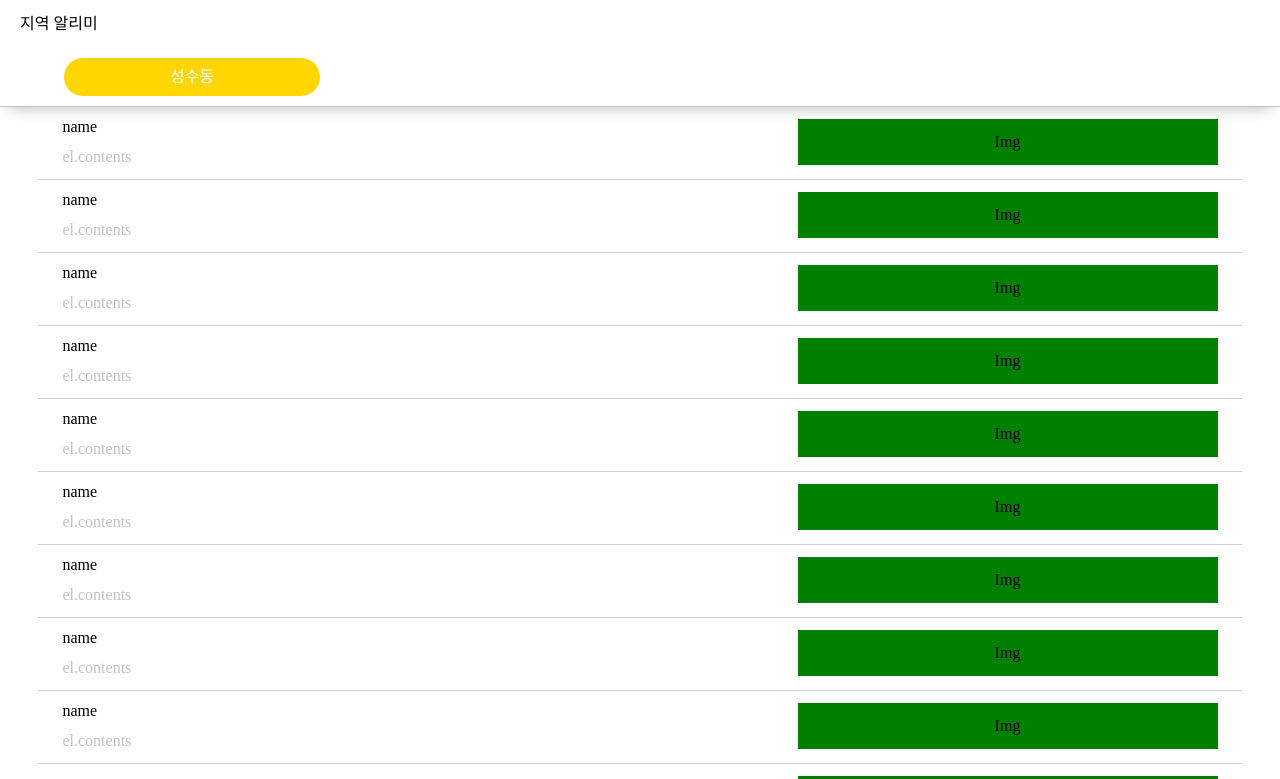
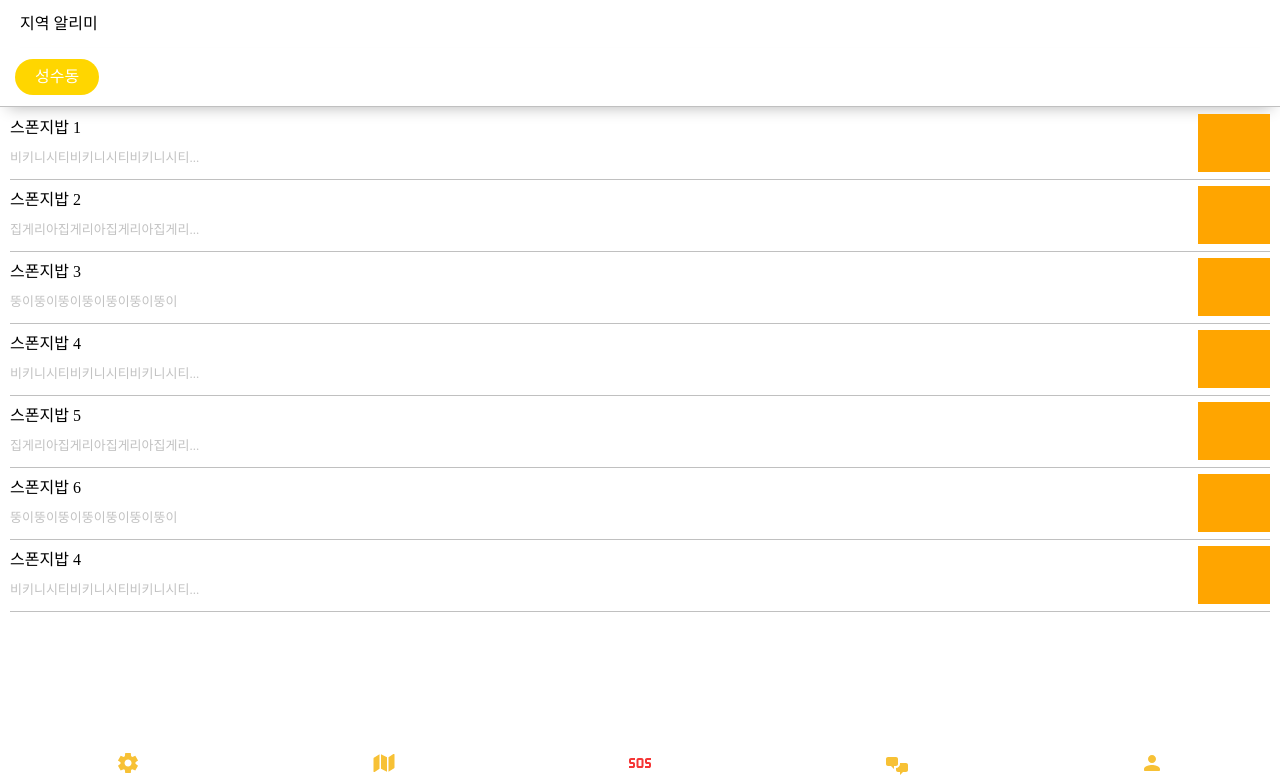
Before and after one commit to Jjaang9/app, a Next.js app: page /community in a window 1280 px wide. Shown: the top 779 px of the page. Built offline with nearby package versions, Linux system fonts and the light colour scheme.

Commit message:
REFACTOR :: community-page

```diff
--- a/src/app/community/page.jsx
+++ b/src/app/community/page.jsx
@@ -7,7 +7,7 @@ import Image from "next/image";
 
 const Community = ({ name }) => {
   const truncate = (str) => {
-    return str?.length > 20 ? `${str.substring(0, 20)}...` : str;
+    return str?.length > 15 ? `${str.substring(0, 15)}...` : str;
   };
 
   const dummy = [
@@ -51,28 +51,6 @@ const Community = ({ name }) => {
       contents:
         "비키니시티비키니시티비키니시티비키니시티비키니시티비키니시티비키니시티비키니시티",
     },
-    {
-      id: 7,
-      name: "스폰지밥 5",
-      contents:
-        "집게리아집게리아집게리아집게리아집게리아집게리아집게리아집게리아집게리아집게리아",
-    },
-    {
-      id: 8,
-      name: "스폰지밥 6",
-      contents: "뚱이뚱이뚱이뚱이뚱이뚱이뚱이",
-    },
-    {
-      id: 9,
-      name: "스폰지밥 5",
-      contents:
-        "집게리아집게리아집게리아집게리아집게리아집게리아집게리아집게리아집게리아집게리아",
-    },
-    {
-      id: 10,
-      name: "스폰지밥 6",
-      contents: "뚱이뚱이뚱이뚱이뚱이뚱이뚱이",
-    },
   ];
 
   return (
@@ -84,19 +62,19 @@ const Community = ({ name }) => {
         </NavButtonWrapper>
       </NavBar>
       <StyledLocalAlerts>
-        <BoxStyle>
-          {dummy.map((el, i) => (
-            <NewsWrapper key={i}>
-              <NewsTitleWrapper>
-                <NewsTitle>
-                  <Title>name</Title>
-                  <Subtitle>el.contents</Subtitle>
-                </NewsTitle>
-                <NewImgWrapper>Img</NewImgWrapper>
-              </NewsTitleWrapper>
-            </NewsWrapper>
-          ))}
-        </BoxStyle>
+        {dummy.map((el, i) => (
+          <ItemsWrapper key={i}>
+            <Items>
+              <Item>
+                <Contents>
+                  <Title>{el.name}</Title>
+                  <SubTitle>{truncate(el.contents)}</SubTitle>
+                </Contents>
+                <ImgWrapper></ImgWrapper>
+              </Item>
+            </Items>
+          </ItemsWrapper>
+        ))}
       </StyledLocalAlerts>
     </>
   );
@@ -111,16 +89,16 @@ export const NavBar = styled.div`
 `;
 
 export const NavButtonWrapper = styled.div`
-  width: 25%;
+  width: 100%;
   height: 100%;
   display: flex;
-  justify-content: flex-end;
+  justify-content: flex-start;
   align-items: center;
 `;
 
 export const NavButton = styled.div`
-  width: 80%;
-  height: 80%;
+  padding: 10px 20px;
+  margin-left: 15px;
   background-color: #ffd600;
   color: white;
   border-radius: 50px;
@@ -132,61 +110,66 @@ export const NavButton = styled.div`
 
 export const BoxStyle = styled.div`
   display: flex;
-  flex-direction: column;
   align-items: center;
 `;
 
 export const StyledLocalAlerts = styled.div`
   width: 100%;
-  height: 83.5%;
+  height: 540px;
   display: flex;
   flex-direction: column;
 `;
 
-export const NewsWrapper = styled.div`
-  width: 94%;
+export const ItemsWrapper = styled.div`
+  width: 100%;
   height: 72px;
-  border-bottom: 1px solid #d0d0d0;
   display: flex;
-  flex-direction: column;
+`;
+
+export const Items = styled.div`
+  width: 100%;
+  height: 72px;
+  margin: 0 10px 0 10px;
+  border-bottom: 1px solid silver;
+  display: flex;
   justify-content: center;
   align-items: center;
 `;
 
-export const NewsTitleWrapper = styled.div`
-  width: 96%;
-  height: 80%;
+export const Item = styled.div`
+  width: 100%;
+  height: 58px;
   display: flex;
+  justify-content: space-between;
 `;
 
-export const NewsTitle = styled.div`
-  width: 70%;
-  height: 100%;
+export const Contents = styled.div`
+  height: 58px;
 `;
 
 export const Title = styled.div`
   width: 100%;
-  height: 30%;
-  margin-top: 5px;
+  height: 28px;
+  display: flex;
+  align-items: center;
 `;
 
-export const Subtitle = styled.div`
+export const SubTitle = styled.div`
   width: 100%;
-  height: 70%;
+  height: 30px;
+  font-size: 13px;
   display: flex;
   align-items: center;
   color: #c2c2c2;
 `;
 
-export const NewImgWrapper = styled.div`
-  width: 40%;
-  height: 80%;
+export const ImgWrapper = styled.div`
+  width: 72px;
+  height: 58px;
   display: flex;
+  justify-content: center;
   align-items: center;
-  justify-content: center;
-  background-color: gray;
-  margin-top: 5px;
-  background-color: green;
+  background-color: orange;
 `;
 
 export default Community;
```
